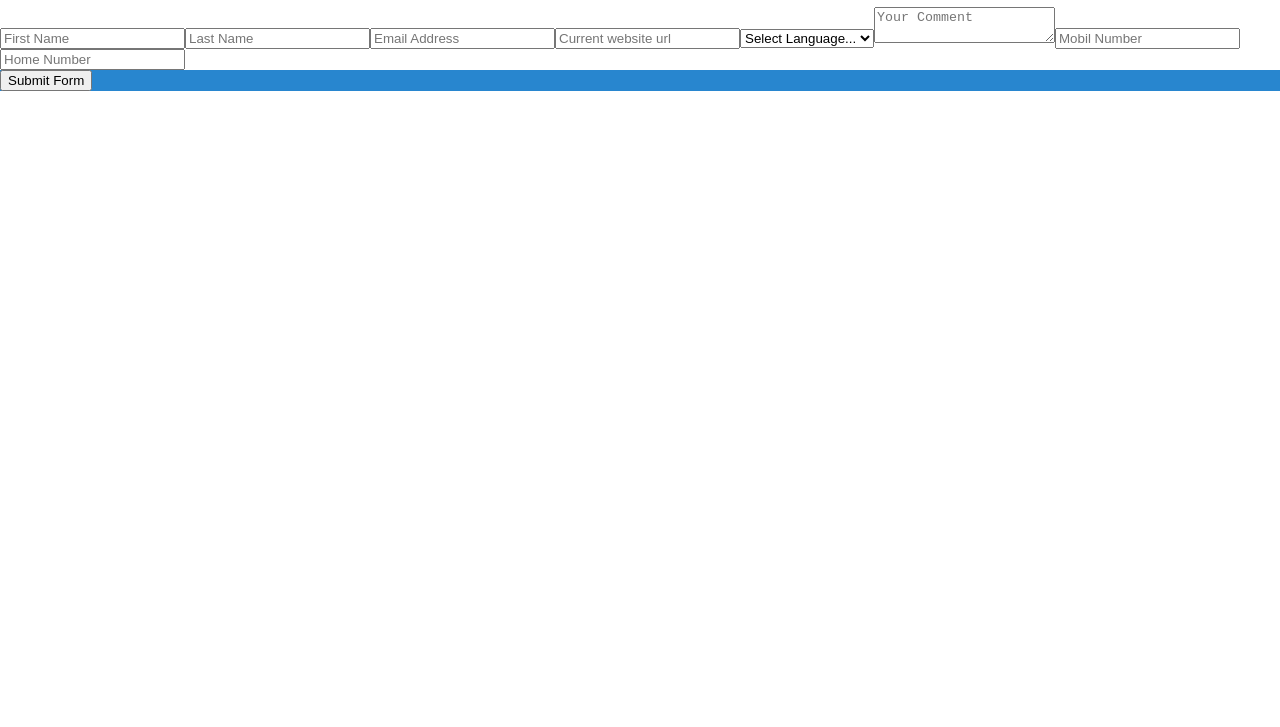
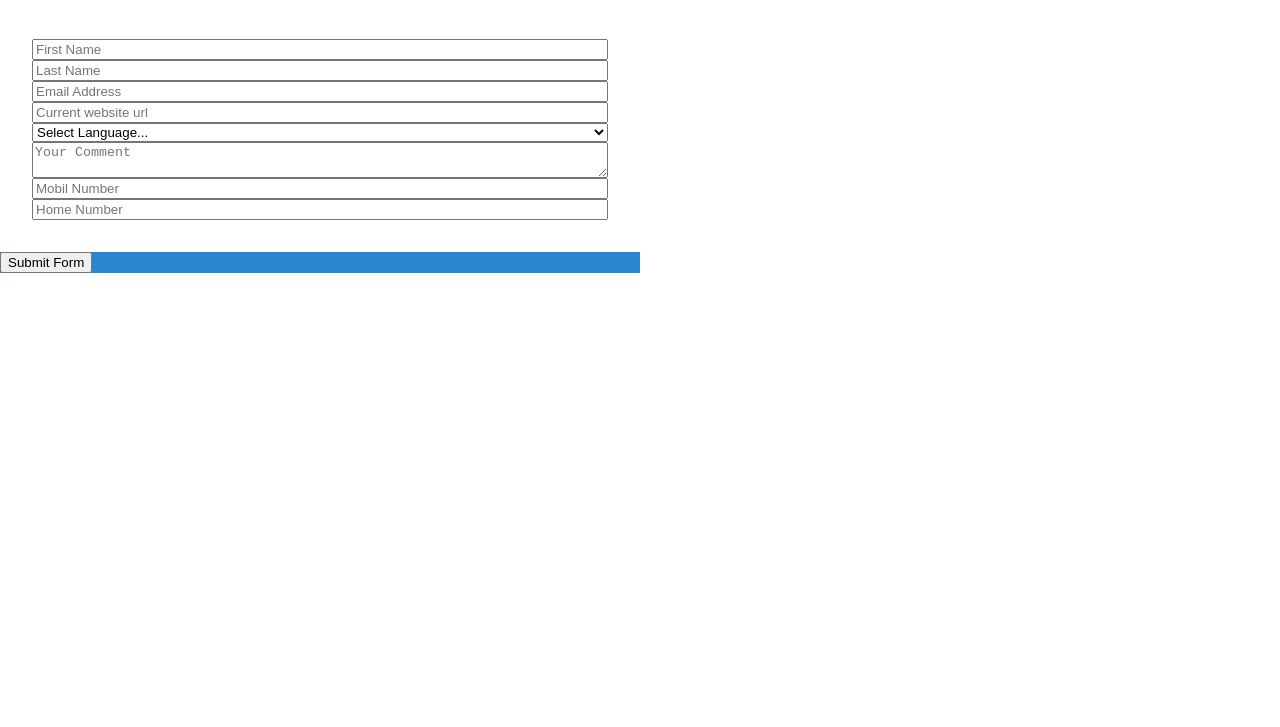
Before and after one commit to joe-sawyer32/formBuilder, a plain HTML site: page index.html in a window 1280 px wide. Shown: the part 73-800 px from the top of the page. Drawn offline with Linux system fonts and the light colour scheme.

Commit message:
Class added for each input, styling with css

```diff
--- a/main.js
+++ b/main.js
@@ -83,6 +83,7 @@ var form = document.querySelector("#formInput");
 function createTextInput(textObject) {
   var newInput = document.createElement("input");
   newInput.type = textObject.type;
+  newInput.className = "input";
   newInput.id = textObject.id;
   newInput.placeholder = textObject.label;
 
@@ -92,6 +93,7 @@ function createTextInput(textObject) {
 function createSelectInput(selectObject) {
   var newInput = document.createElement("select");
   newInput.type = selectObject.type;
+  newInput.className = "input";
   newInput.id = selectObject.id;
 
   var defaultOption = document.createElement("option");
@@ -114,6 +116,7 @@ function createSelectInput(selectObject) {
 function createTextAreaInput(textAreaObject) {
   var newInput = document.createElement("textarea");
   newInput.type = textAreaObject.type;
+  newInput.className = "input";
   newInput.id = textAreaObject.id;
   newInput.placeholder = textAreaObject.label;
 
--- a/styles.css
+++ b/styles.css
@@ -1,9 +1,20 @@
 body {
   margin: 0;
   color: black;
+  max-width: 50%;
 }
 
 header, footer {
   background: #2886CF;
   color: white;
 }
+
+#formInput {
+  padding: 2rem;
+  display: flex;
+  flex-wrap: wrap;
+}
+
+.input {
+  flex: 1 100%;
+}
```
